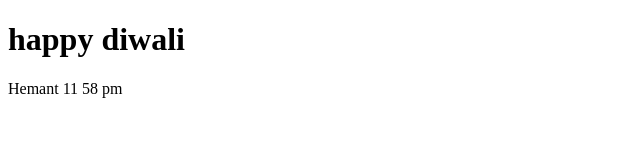
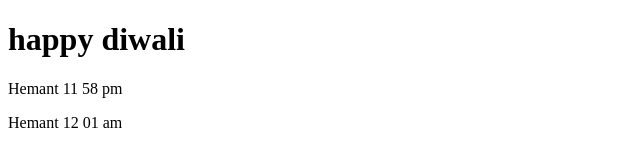
Before and after one commit to abhijeetsingh79/demo, a plain HTML site: page index.html in a window 1280 px wide. Shown: the whole page, without its empty margins (0-640 px from the left). Drawn offline with Linux system fonts and the light colour scheme.

Commit message:
changes by hemant 12: 02 am

```diff
--- a/index.html
+++ b/index.html
@@ -8,5 +8,6 @@
 <body>
     <h1>happy diwali</h1>
     <p>Hemant 11 58 pm</p>
+    <p>Hemant 12 01 am</p>
 </body>
 </html>
```
